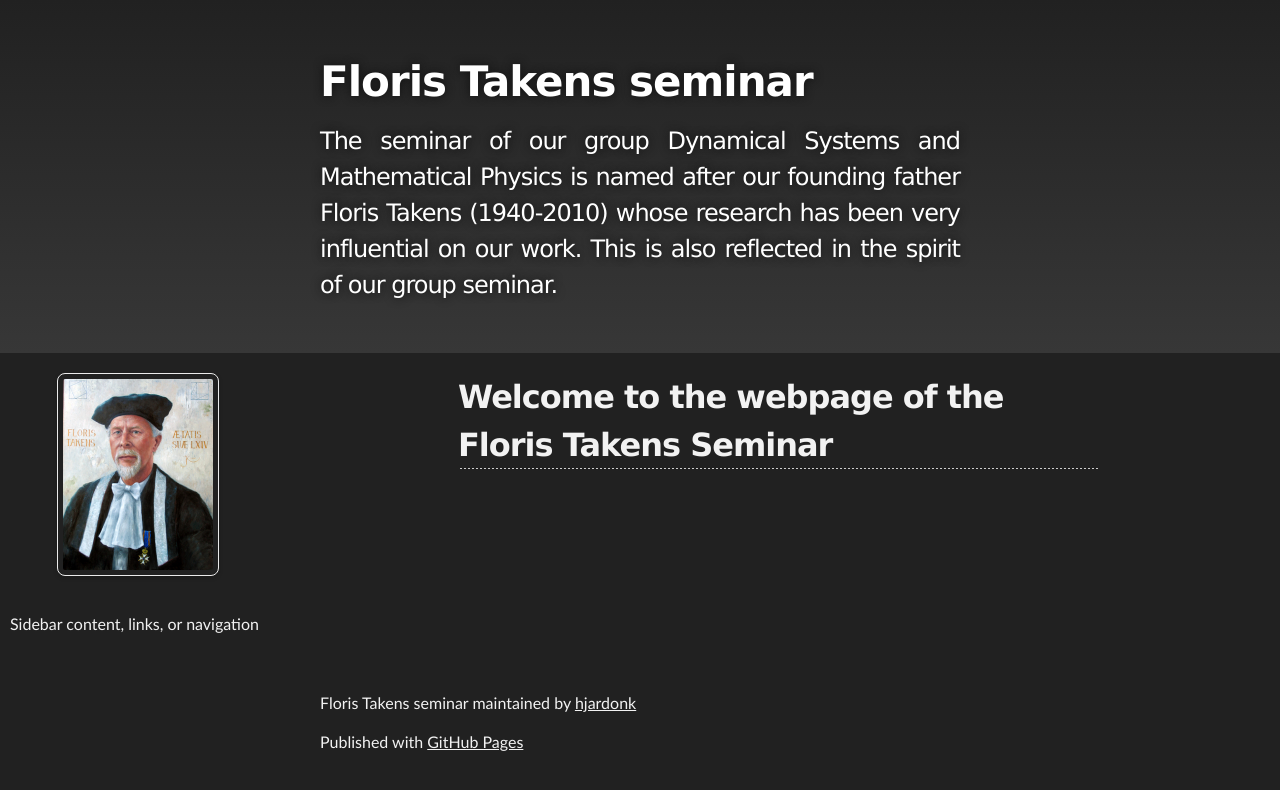
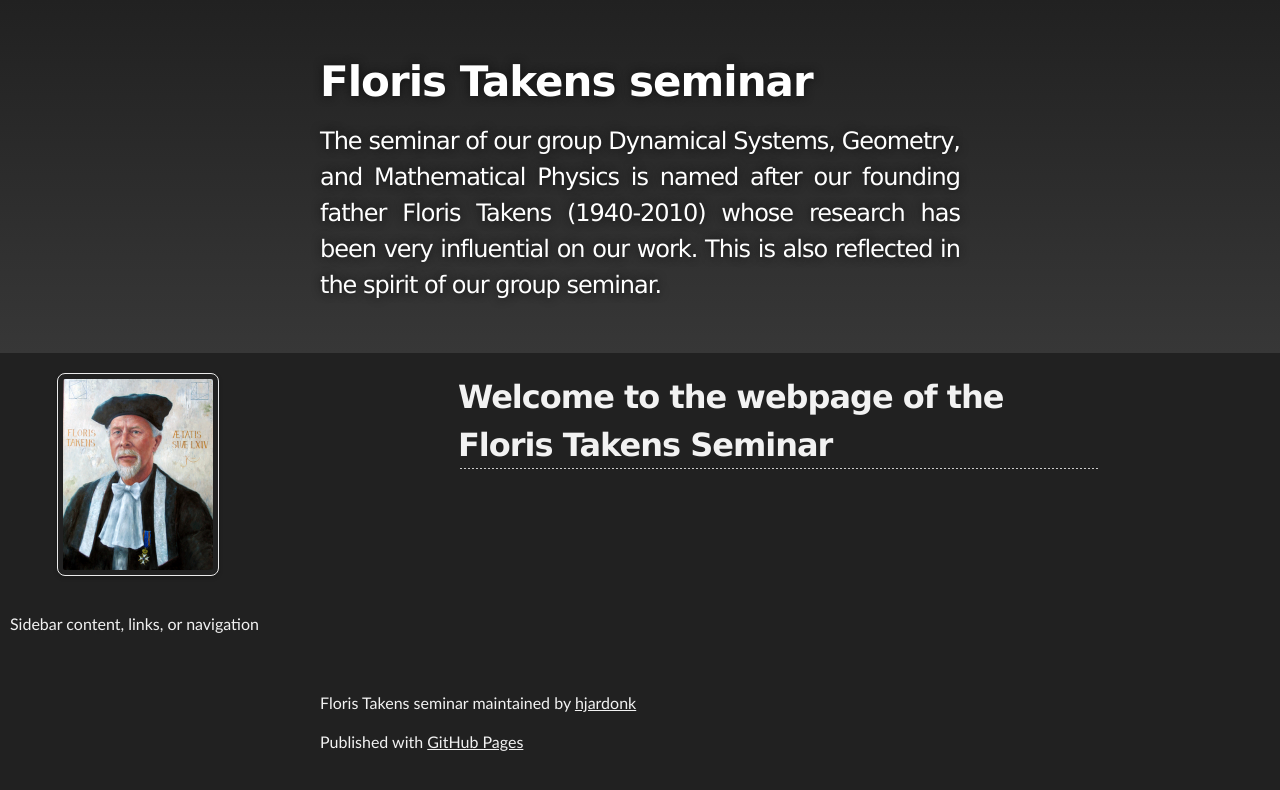
Before and after one commit to hjardonk/FlorisTakensSeminar, a Jekyll site: the page built from index.md, in a window 1280 px wide. Shown: the top 790 px of the page. Built offline with Jekyll 4.4.1, drawn with Linux system fonts in a browser that asks for light colours; our own code applies the rules of GitHub Pages for plain Markdown files.

Commit message:
Update _config.yml

```diff
--- a/_config.yml
+++ b/_config.yml
@@ -1,4 +1,4 @@
 plugins:
   - jekyll-sitemap
 title: Floris Takens seminar
-description: The seminar of our group Dynamical Systems and Mathematical Physics is named after our founding father Floris Takens (1940-2010) whose research has been very influential on our work. This is also reflected in the spirit of our group seminar.
+description: The seminar of our group Dynamical Systems, Geometry, and Mathematical Physics is named after our founding father Floris Takens (1940-2010) whose research has been very influential on our work. This is also reflected in the spirit of our group seminar.
```
